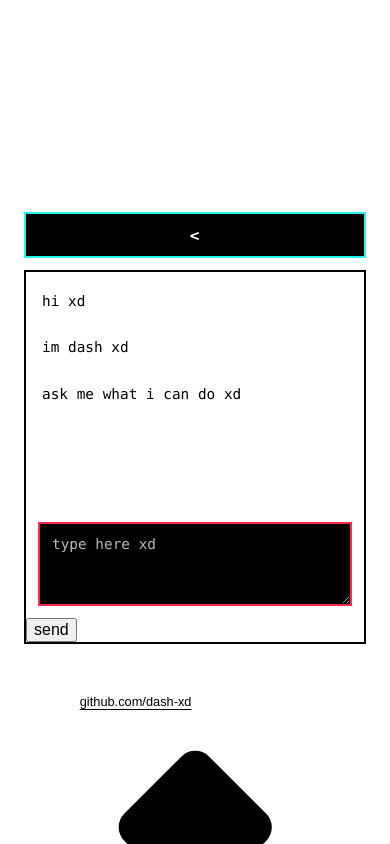
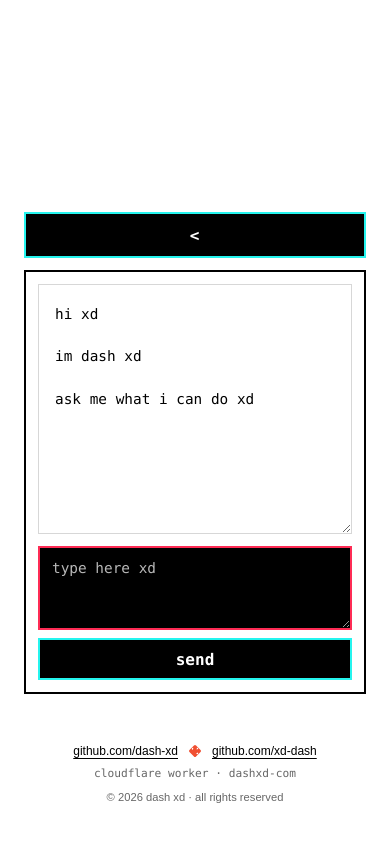
Before and after one commit to xd-dash/dashxd.com, a plain HTML site: page index.html in a window 390 px wide. Both pictures are taken after a click on the button ">_". Shown: the top 844 px of the page. Drawn offline with Linux system fonts and the light colour scheme; no server answers.

Commit message:
Refine console chat and worker footer

```diff
--- a/styles.css
+++ b/styles.css
@@ -4,6 +4,7 @@
   --cyan: #25f4ee;
   --magenta: #fe2c55;
   --muted: #666666;
+  --git: #f05032;
 }
 
 * { box-sizing: border-box; }
@@ -96,15 +97,23 @@ textarea {
 }
 
 .console-panel {
+  display: grid;
+  gap: 12px;
   min-height: 360px;
   border: 2px solid var(--black);
   background: var(--white);
+  padding: 12px;
 }
 
 .chat-transcript {
+  min-height: 260px;
   height: 280px;
-  overflow-y: auto;
+  max-height: 70vh;
+  overflow: auto;
+  resize: vertical;
   padding: 18px 16px 12px;
+  border: 1px solid #d7d7d7;
+  background: var(--white);
   font-family: ui-monospace, SFMono-Regular, Menlo, Monaco, Consolas, "Liberation Mono", monospace;
   font-size: .9rem;
   line-height: 1.55;
@@ -113,7 +122,7 @@ textarea {
 
 .chat-message {
   width: 88%;
-  margin: 0 0 24px;
+  margin: 0 0 20px;
   white-space: pre-wrap;
   overflow-wrap: anywhere;
 }
@@ -126,6 +135,13 @@ textarea {
 .chat-message--user {
   margin-left: auto;
   text-align: right;
+}
+
+.chat-composer-shell {
+  display: grid;
+  grid-template-columns: minmax(0, 1fr) auto;
+  gap: 8px;
+  align-items: stretch;
 }
 
 .composer-label {
@@ -142,9 +158,8 @@ textarea {
 
 .chat-composer {
   display: block;
-  width: calc(100% - 24px);
-  min-height: 68px;
-  margin: 0 12px 12px;
+  width: 100%;
+  min-height: 72px;
   padding: 10px 12px;
   resize: vertical;
   border: 2px solid var(--cyan);
@@ -165,14 +180,42 @@ textarea {
   border-color: var(--magenta);
 }
 
+.chat-submit {
+  min-width: 70px;
+  border: 2px solid var(--cyan);
+  border-radius: 0;
+  color: var(--white);
+  background: var(--black);
+  font-family: ui-monospace, SFMono-Regular, Menlo, Monaco, Consolas, "Liberation Mono", monospace;
+  font-weight: 800;
+  cursor: pointer;
+}
+
+.chat-submit:hover,
+.chat-submit:focus-visible {
+  border-color: var(--black);
+  color: var(--black);
+  background: var(--cyan);
+  outline: none;
+}
+
 .site-footer {
+  display: grid;
+  justify-items: center;
+  gap: 6px;
+  margin-top: 48px;
+  color: var(--muted);
+  font-size: .75rem;
+  line-height: 1.5;
+  text-align: center;
+}
+
+.footer-links {
   display: flex;
   flex-wrap: wrap;
   justify-content: center;
+  align-items: center;
   gap: 8px;
-  margin-top: 48px;
-  font-size: .8rem;
-  line-height: 1.5;
 }
 
 .site-footer a {
@@ -185,6 +228,35 @@ textarea {
   color: var(--magenta);
 }
 
+.git-mark {
+  display: inline-grid;
+  width: 18px;
+  height: 18px;
+  place-items: center;
+  color: var(--git);
+}
+
+.git-mark svg {
+  width: 100%;
+  height: 100%;
+  fill: currentColor;
+}
+
+.git-mark circle {
+  fill: var(--white);
+}
+
+.footer-meta {
+  max-width: 100%;
+  overflow-wrap: anywhere;
+  font-family: ui-monospace, SFMono-Regular, Menlo, Monaco, Consolas, "Liberation Mono", monospace;
+  font-size: .7rem;
+}
+
+.footer-legal {
+  font-size: .7rem;
+}
+
 [hidden] {
   display: none !important;
 }
@@ -193,7 +265,9 @@ textarea {
   .page-shell { width: min(100% - 48px, 360px); padding-top: 44px; }
   .logo-frame { width: 112px; height: 112px; }
   .menu-shell { margin-top: 56px; }
-  .chat-transcript { height: 250px; }
+  .chat-transcript { min-height: 230px; height: 250px; }
+  .chat-composer-shell { grid-template-columns: 1fr; }
+  .chat-submit { min-height: 42px; }
 }
 
 @media (prefers-reduced-motion: reduce) {
```
